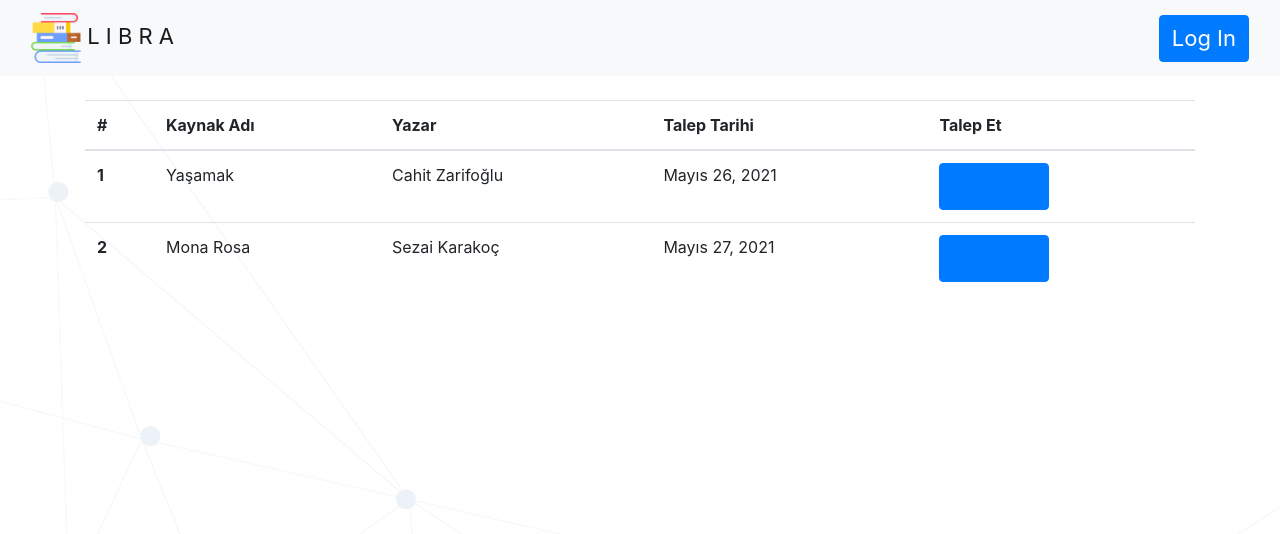
After one commit to EdanurAnlayan/LibrarySystem, a Django app: page /request/talepler/ in a window 1280 px wide. The commit adds this page. Shown: the top 534 px of the page. Run offline with Django 3.2, Linux system fonts and the light colour scheme; data comes from the database, SQL or seed files in the repository; both versions use the stored data as it was after the commit; parts of the project's set-up code (start-up, migrations or seed data) failed here and were passed over; some libraries are stand-ins or nearby versions.

Commit message:
request1.2

```diff
--- a/request/models.py
+++ b/request/models.py
@@ -1,3 +1,4 @@
+from users.models import Employee
 from django.db import models
 
 class Request(models.Model):
@@ -7,3 +8,10 @@ class Request(models.Model):
 
     def __str__(self) :
         return self.source_name
+
+class Requestedd(models.Model):
+    source = models.ForeignKey(Request,null=True,on_delete=models.SET_NULL)
+    user = models.ForeignKey(Employee,null=True,on_delete=models.SET_NULL)
+
+    def __str__(self):
+        return self.source.source_name
--- a/request/urls.py
+++ b/request/urls.py
@@ -3,4 +3,7 @@ from . import views
 
 urlpatterns = [
     path('',views.RequestView,name="talep_et"),
+    path('talepler/',views.Requested,name="talepler"),
+    path('talepet/<id>',views.TalepEt,name="TalepEt")
+
 ]
--- a/request/views.py
+++ b/request/views.py
@@ -1,7 +1,7 @@
 from django.contrib import messages
 from django.http.response import HttpResponseRedirect
-from django.shortcuts import render
-from .models import Request
+from django.shortcuts import redirect, render
+from .models import Request,Requestedd
 
 def RequestView(request):
     if request.method=='POST':
@@ -10,3 +10,15 @@ def RequestView(request):
         return HttpResponseRedirect("/")
 
     return HttpResponseRedirect("/")
+
+def Requested(request):
+    requested = Request.objects.all()
+    context ={
+        'requested':requested
+    }
+    return render(request,'talepler.html',context)
+
+def TalepEt(request,id):
+    source = Request.objects.get(id=id)
+    Requestedd.objects.create(source=source,user=request.user)
+    return redirect('talepler')
--- a/templates/navbar.html
+++ b/templates/navbar.html
@@ -41,7 +41,7 @@
         {% if request.user.is_authenticated %}
       <ul class="navbar-nav ms-auto mb-2 mb-lg-0 ">
         <li class="nav-item">
-          <a class="nav-link"  style="cursor: pointer">Talepler</a>
+          <a class="nav-link" href="{% url 'talepler' %}"  style="cursor: pointer">Talepler</a>
         </li>
         <li class="nav-item">
           <a class="nav-link" href="#">Raporlar</a>
--- /dev/null
+++ b/templates/talepler.html
@@ -0,0 +1,31 @@
+{% extends 'base.html' %}
+{% load static %}
+{% block body %}
+<div class="container">
+    <table class="table table-hover">
+        <thead>
+          <tr>
+            <th scope="col">#</th>
+            <th scope="col">Kaynak Adı</th>
+            <th scope="col">Yazar</th>
+            <th scope="col">Talep Tarihi</th>
+            <th scope="col">Talep Et</th>
+          </tr>
+        </thead>
+        <tbody>
+
+        {% for request in requested %}
+          <tr>
+            <th scope="source">{{ forloop.counter }}</th>
+            <td>{{ request.source_name }}</td>
+            <td>{{ request.author }}</td>
+            <td>{{ request.request_date }}</td>
+            <td><button class="btn btn-primary"><a href="{% url 'TalepEt' request.id %}">Talep Et</a></button></td>
+          </tr>
+      {% endfor %}
+        </tbody>
+      </table>
+</div>
+
+
+{% endblock %}
```
Also changed, not shown: db.sqlite3, request/migrations/0002_requestedd.py (added).
